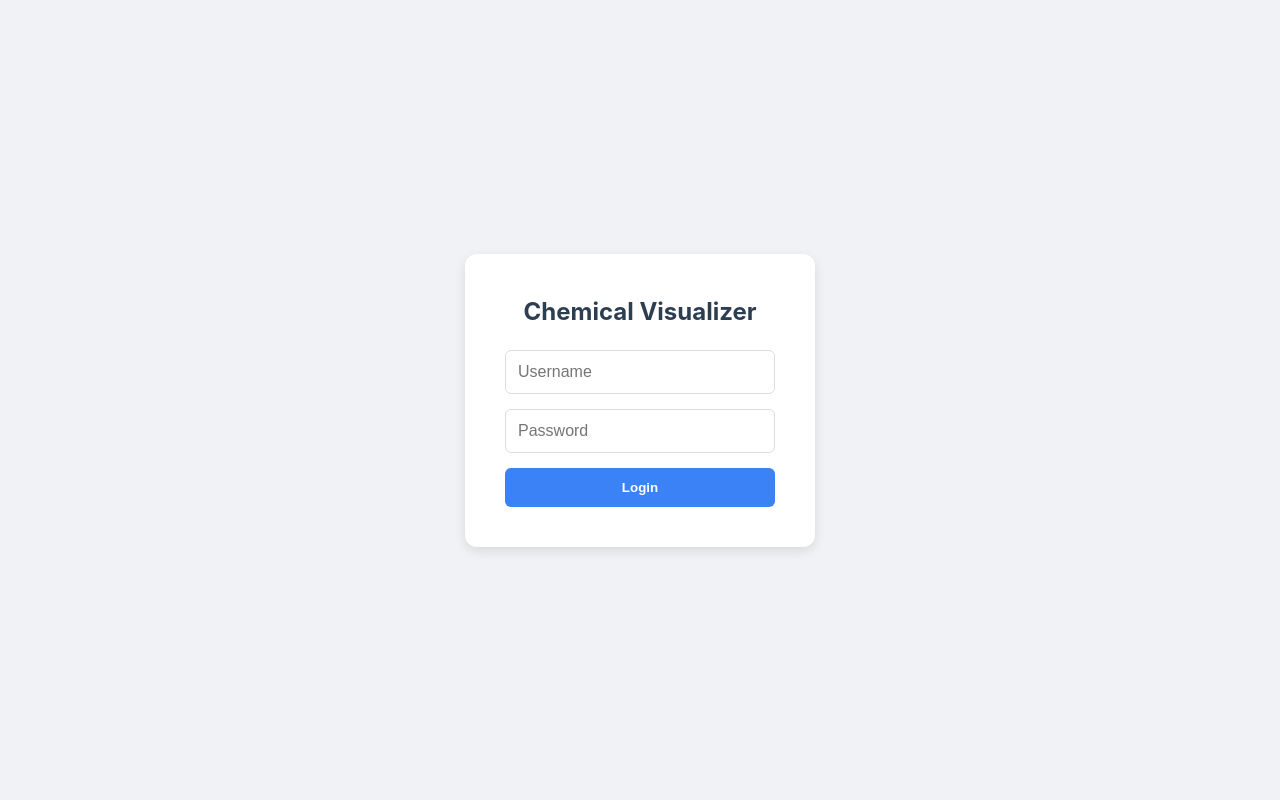
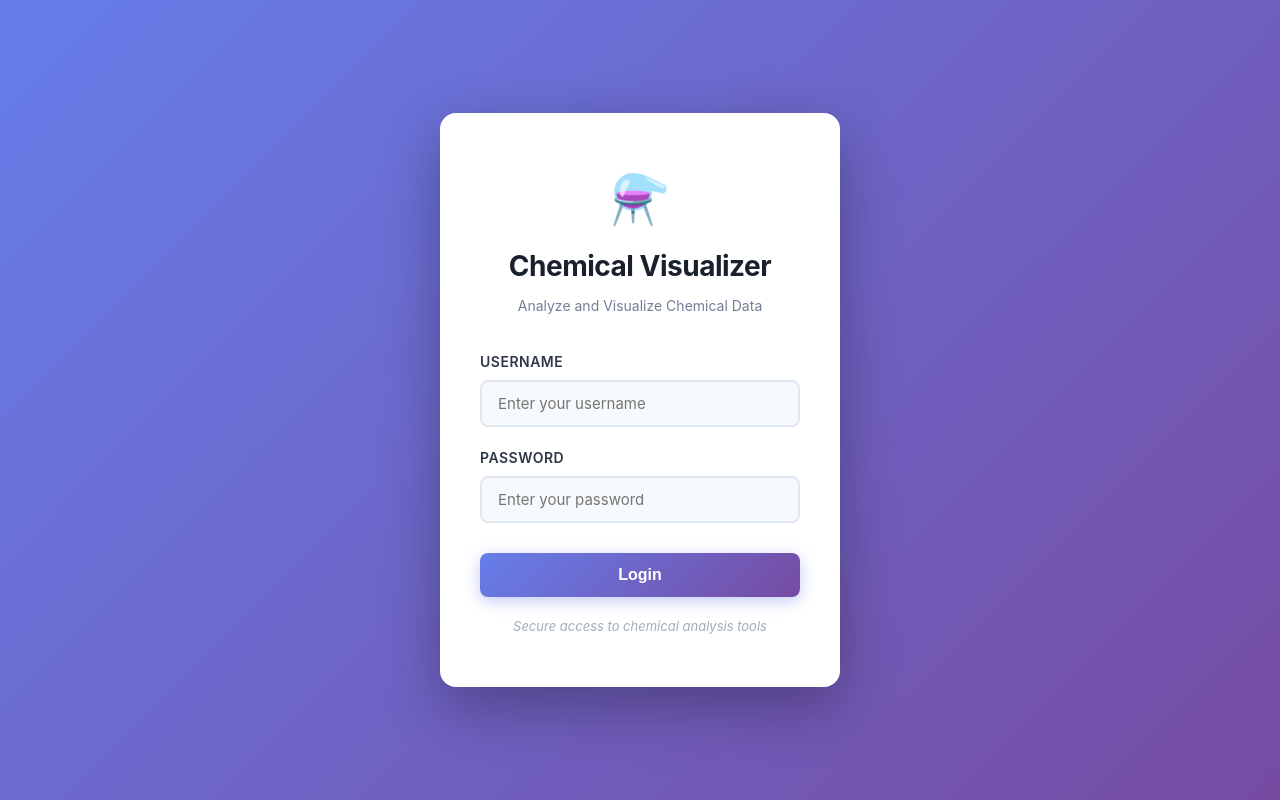
Before and after one commit to Ackjosh/chemical-visuliazer-fossee, a React (Vite) app in the folder frontend-web/: page / in a window 1280 px wide. Built offline with nearby package versions, Linux system fonts and the light colour scheme.

Commit message:
updated UI/UX

```diff
--- a/frontend-web/src/App.jsx
+++ b/frontend-web/src/App.jsx
@@ -12,6 +12,7 @@ function App() {
   const [username, setUsername] = useState('');
   const [password, setPassword] = useState('');
   const [currentFileId, setCurrentFileId] = useState(null);
+  const [isLoading, setIsLoading] = useState(false);
 
   const [refreshTrigger, setRefreshTrigger] = useState(0);
 
@@ -23,6 +24,7 @@ function App() {
 
   const handleLogin = async (e) => {
     e.preventDefault();
+    setIsLoading(true);
     try {
       const res = await axios.post('https://chemical-visuliazer-fossee-backend.onrender.com/api/token/', { username, password });
       const newToken = res.data.access;
@@ -31,6 +33,7 @@ function App() {
       axios.defaults.headers.common['Authorization'] = `Bearer ${newToken}`;
     } catch (err) {
       alert('Login Failed.');
+      setIsLoading(false);
     }
   };
 
@@ -50,12 +53,49 @@ function App() {
     return (
       <div style={styles.loginPage}>
         <div style={styles.loginCard}>
-          <h2 style={{ textAlign: 'center', color: '#2c3e50', marginBottom: '20px' }}>Chemical Visualizer</h2>
-          <form onSubmit={handleLogin} style={{ display: 'flex', flexDirection: 'column', gap: '15px' }}>
-            <input style={styles.input} placeholder="Username" value={username} onChange={e => setUsername(e.target.value)} />
-            <input style={styles.input} type="password" placeholder="Password" value={password} onChange={e => setPassword(e.target.value)} />
-            <button type="submit" style={styles.primaryButton}>Login</button>
+          <div style={styles.loginHeader}>
+            <h1 style={styles.appTitle}>⚗️</h1>
+            <h2 style={styles.appName}>Chemical Visualizer</h2>
+            <p style={styles.appSubtitle}>Analyze and Visualize Chemical Data</p>
+          </div>
+          <form onSubmit={handleLogin} style={styles.form}>
+            <div style={styles.inputGroup}>
+              <label style={styles.label}>Username</label>
+              <input
+                style={styles.input}
+                placeholder="Enter your username"
+                value={username}
+                onChange={e => setUsername(e.target.value)}
+                disabled={isLoading}
+              />
+            </div>
+            <div style={styles.inputGroup}>
+              <label style={styles.label}>Password</label>
+              <input
+                style={styles.input}
+                type="password"
+                placeholder="Enter your password"
+                value={password}
+                onChange={e => setPassword(e.target.value)}
+                disabled={isLoading}
+              />
+            </div>
+            <button
+              type="submit"
+              style={{...styles.primaryButton, opacity: isLoading ? 0.7 : 1, cursor: isLoading ? 'not-allowed' : 'pointer'}}
+              disabled={isLoading}
+            >
+              {isLoading ? (
+                <span style={styles.loadingContainer}>
+                  <span style={styles.spinner}></span>
+                  Logging in...
+                </span>
+              ) : (
+                'Login'
+              )}
+            </button>
           </form>
+          <p style={styles.footer}>Secure access to chemical analysis tools</p>
         </div>
       </div>
     );
@@ -105,9 +145,106 @@ function App() {
 
 const styles = {
   // Login Styles
-  loginPage: { height: '100vh', display: 'flex', justifyContent: 'center', alignItems: 'center', background: '#f0f2f5' },
-  loginCard: { width: '350px', padding: '40px', background: 'white', borderRadius: '12px', boxShadow: '0 4px 12px rgba(0,0,0,0.1)' },
-  input: { padding: '12px', border: '1px solid #ddd', borderRadius: '6px', fontSize: '16px' },
+  loginPage: {
+    height: '100vh',
+    display: 'flex',
+    justifyContent: 'center',
+    alignItems: 'center',
+    background: 'linear-gradient(135deg, #667eea 0%, #764ba2 100%)',
+    padding: '20px'
+  },
+  loginCard: {
+    width: '100%',
+    maxWidth: '400px',
+    padding: '50px 40px',
+    background: 'white',
+    borderRadius: '16px',
+    boxShadow: '0 20px 60px rgba(0,0,0,0.3)',
+    animation: 'slideInUp 0.6s ease-out'
+  },
+  loginHeader: {
+    textAlign: 'center',
+    marginBottom: '35px'
+  },
+  appTitle: {
+    fontSize: '3rem',
+    marginBottom: '10px'
+  },
+  appName: {
+    color: '#1a202c',
+    marginBottom: '8px',
+    fontSize: '28px',
+    fontWeight: '700',
+    letterSpacing: '-0.5px'
+  },
+  appSubtitle: {
+    color: '#718096',
+    fontSize: '14px',
+    marginTop: '5px'
+  },
+  form: {
+    display: 'flex',
+    flexDirection: 'column',
+    gap: '20px'
+  },
+  inputGroup: {
+    display: 'flex',
+    flexDirection: 'column',
+    gap: '8px'
+  },
+  label: {
+    fontSize: '14px',
+    fontWeight: '600',
+    color: '#2d3748',
+    textTransform: 'uppercase',
+    letterSpacing: '0.5px'
+  },
+  input: {
+    padding: '12px 16px',
+    border: '2px solid #e2e8f0',
+    borderRadius: '8px',
+    fontSize: '15px',
+    transition: 'all 0.3s ease',
+    fontFamily: 'inherit',
+    backgroundColor: '#f7fafc'
+  },
+  spinner: {
+    display: 'inline-block',
+    width: '16px',
+    height: '16px',
+    border: '3px solid rgba(255,255,255,0.3)',
+    borderTop: '3px solid white',
+    borderRadius: '50%',
+    animation: 'spin 0.8s linear infinite',
+    marginRight: '8px',
+    verticalAlign: 'middle'
+  },
+  loadingContainer: {
+    display: 'flex',
+    alignItems: 'center',
+    justifyContent: 'center',
+    gap: '8px'
+  },
+  primaryButton: {
+    padding: '13px 16px',
+    background: 'linear-gradient(135deg, #667eea 0%, #764ba2 100%)',
+    color: 'white',
+    border: 'none',
+    borderRadius: '8px',
+    cursor: 'pointer',
+    fontWeight: '600',
+    fontSize: '16px',
+    transition: 'all 0.3s ease',
+    boxShadow: '0 4px 15px rgba(102, 126, 234, 0.4)',
+    marginTop: '10px'
+  },
+  footer: {
+    textAlign: 'center',
+    color: '#a0aec0',
+    fontSize: '13px',
+    marginTop: '20px',
+    fontStyle: 'italic'
+  },
 
   // Layout Styles
   dashboardContainer: { display: 'flex', height: '100vh', fontFamily: "'Inter', sans-serif", overflow: 'hidden' },
@@ -130,7 +267,6 @@ const styles = {
   contentWrapper: { padding: '30px' },
 
   // Components
-  primaryButton: { padding: '12px', background: '#3b82f6', color: 'white', border: 'none', borderRadius: '6px', cursor: 'pointer', fontWeight: '600' },
   logoutButton: { marginTop: 'auto', padding: '15px', background: '#111424', color: '#ff6b6b', border: 'none', cursor: 'pointer', textAlign: 'left', fontWeight: 'bold' },
   badge: { padding: '5px 12px', background: '#e0f2fe', color: '#0284c7', borderRadius: '20px', fontSize: '0.85rem', fontWeight: '600' },
 
--- a/frontend-web/src/components/FileUpload.jsx
+++ b/frontend-web/src/components/FileUpload.jsx
@@ -4,6 +4,7 @@ import axios from 'axios';
 const FileUpload = ({ onUploadSuccess }) => {
   const [file, setFile] = useState(null);
   const [message, setMessage] = useState('');
+  const [isLoading, setIsLoading] = useState(false);
 
   const handleFileChange = (e) => setFile(e.target.files[0]);
 
@@ -16,6 +17,7 @@ const FileUpload = ({ onUploadSuccess }) => {
       return;
     }
 
+    setIsLoading(true);
     const formData = new FormData();
     formData.append('file', file);
 
@@ -33,9 +35,11 @@ const FileUpload = ({ onUploadSuccess }) => {
 
       setMessage('Uploaded!');
       onUploadSuccess(response.data.id);
+      setIsLoading(false);
       setTimeout(() => setMessage(''), 3000);
     } catch (error) {
       console.error("Upload Error:", error);
+      setIsLoading(false);
       if (error.response && error.response.status === 401) {
           setMessage('Session expired. Please login again.');
       } else {
@@ -56,22 +60,37 @@ const FileUpload = ({ onUploadSuccess }) => {
             onChange={handleFileChange}
             accept=".csv"
             style={{ fontSize: '12px', color: '#cbd5e0' }}
+            disabled={isLoading}
         />
 
         <button
             onClick={handleUpload}
+            disabled={isLoading}
             style={{
                 padding: '8px',
-                background: '#3b82f6',
+                background: isLoading ? '#667eea' : '#3b82f6',
                 color: 'white',
                 border: 'none',
                 borderRadius: '4px',
-                cursor: 'pointer',
+                cursor: isLoading ? 'not-allowed' : 'pointer',
                 fontWeight: '600',
-                width: '100%'
+                width: '100%',
+                opacity: isLoading ? 0.7 : 1,
+                transition: 'all 0.3s ease',
+                display: 'flex',
+                alignItems: 'center',
+                justifyContent: 'center',
+                gap: '8px'
             }}
         >
-            Upload CSV
+            {isLoading ? (
+                <>
+                  <span style={uploadStyles.spinner}></span>
+                  Uploading...
+                </>
+            ) : (
+                'Upload CSV'
+            )}
         </button>
       </div>
       {message && <p style={{ fontSize: '12px', marginTop: '10px', color: '#4ade80' }}>{message}</p>}
@@ -80,3 +99,15 @@ const FileUpload = ({ onUploadSuccess }) => {
 };
 
 export default FileUpload;
+
+const uploadStyles = {
+  spinner: {
+    display: 'inline-block',
+    width: '14px',
+    height: '14px',
+    border: '2px solid rgba(255,255,255,0.3)',
+    borderTop: '2px solid white',
+    borderRadius: '50%',
+    animation: 'spin 0.8s linear infinite'
+  }
+};
--- a/frontend-web/src/index.css
+++ b/frontend-web/src/index.css
@@ -21,3 +21,29 @@ html, body, #root {
 body {
   text-align: left;
 }
+
+/* Login page animations */
+@keyframes slideInUp {
+  from {
+    opacity: 0;
+    transform: translateY(30px);
+  }
+  to {
+    opacity: 1;
+    transform: translateY(0);
+  }
+}
+
+@keyframes spin {
+  to {
+    transform: rotate(360deg);
+  }
+}
+
+/* Input focus state */
+input:focus {
+  outline: none;
+  border-color: #667eea !important;
+  background-color: #ffffff !important;
+  box-shadow: 0 0 0 3px rgba(102, 126, 234, 0.1) !important;
+}
```
